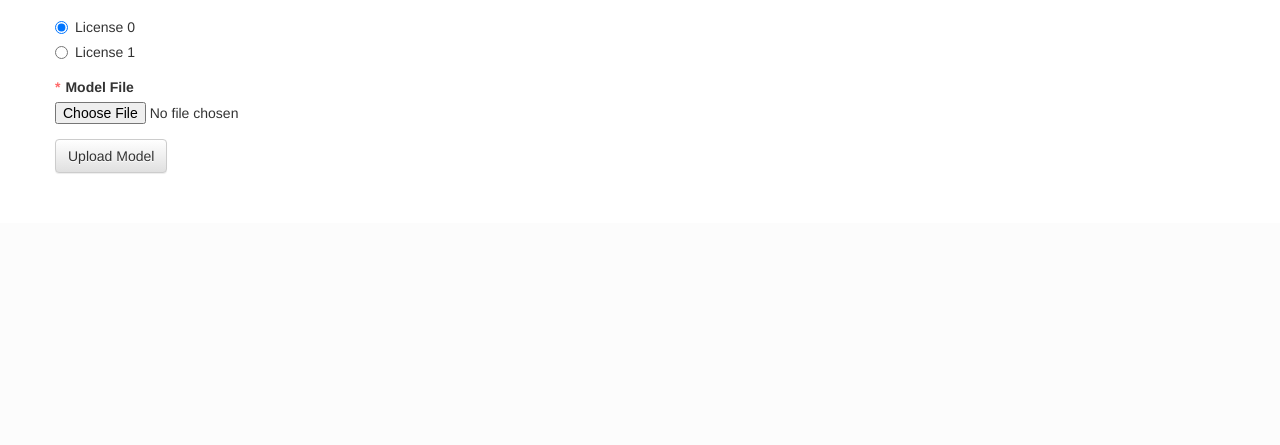
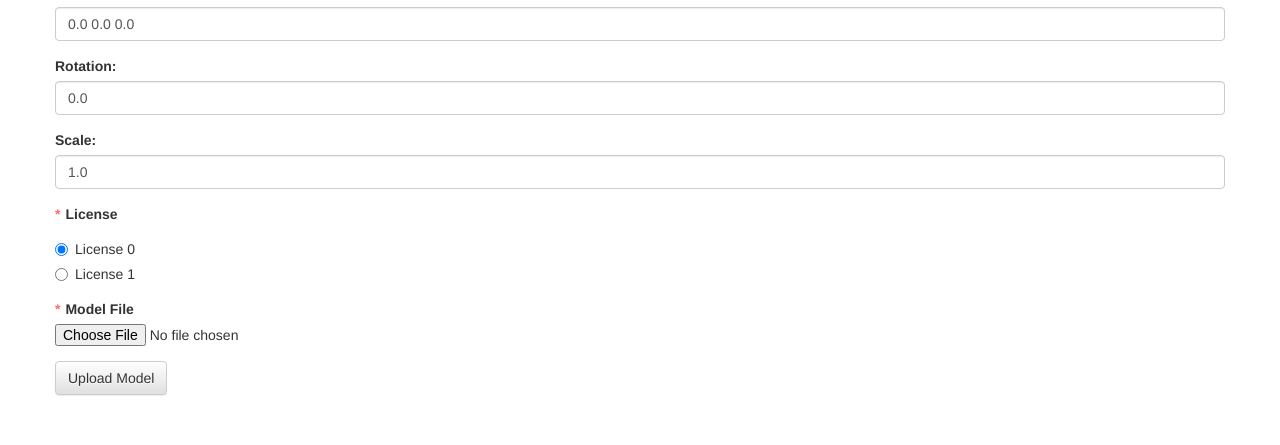
Before and after one commit to fossgis/3dmr, a Django app: page /upload in a window 1280 px wide. Shown: the part 1108-1553 px from the top of the page. Before the commit the page ends 1282 px from the top, so only its background shows below. Run offline with Django 3.2, Linux system fonts and the light colour scheme; the visitor is signed in with stand-in values (Sample User, id 1); data that the repository does not hold is empty; some libraries are stand-ins or nearby versions.

Commit message:
Added translation, rotation and scale fields when adding the model.

```diff
--- a/mainapp/forms.py
+++ b/mainapp/forms.py
@@ -43,6 +43,30 @@ class CategoriesField(forms.CharField):
 
         return value.split(', ')
 
+class TranslationField(forms.CharField):
+    def __init__(self, *args, **kwargs):
+        if not kwargs.get('widget'):
+            kwargs['widget'] = forms.TextInput(
+                attrs={
+                    'value': '0.0 0.0 0.0',
+                    'placeholder': '3 -4.5 1.03',
+                    'pattern': '^(+|-)?[0-9]+(\.[0-9]+)? (+|-)?[0-9]+(\.[0-9]+)? (+|-)?[0-9]+(\.[0-9]+)?$'
+                })
+
+            super(TranslationField, self).__init__(*args, **kwargs)
+
+    def to_python(self, value):
+        # Normalize string to a list of 3 ints
+        if not value:
+            return [0, 0, 0] # default value
+
+        numbers = list(map(float, value.split(' ')))
+
+        if len(numbers) != 3:
+            raise forms.ValidationError('Too many values', code='invalid')
+
+        return numbers
+
 class UploadForm(forms.Form):
     title = forms.CharField(
         label='Name', min_length=1, max_length=32, required=True,
@@ -66,8 +90,19 @@ class UploadForm(forms.Form):
     tags = TagField(
         label='Tags', max_length=1024, required=False)
 
+    translation = TranslationField(
+        label='Translation', max_length=100, required=False)
+
+    rotation = forms.FloatField(
+        label='Rotation', min_value=0, max_value=360, required=True, localize=True,
+        widget=forms.NumberInput(attrs={'placeholder': '45.5', 'value': '0.0'}))
+
+    scale = forms.FloatField(
+        label='Scale', required=True, localize=True,
+        widget=forms.NumberInput(attrs={'placeholder': '1.2', 'value': '1.0'}))
+
     license = forms.ChoiceField(
-        label='License', required=True, choices=LICENSES.items(), initial=0,
+        label='License', required=False, choices=LICENSES.items(), initial=0,
         widget=forms.RadioSelect)
 
     model_file = forms.FileField(
--- a/mainapp/templates/mainapp/upload.html
+++ b/mainapp/templates/mainapp/upload.html
@@ -61,6 +61,21 @@ body {
 				{% for error in form.longitude.errors %}<div class="alert alert-danger" role="alert">{{ error }}</div>{% endfor %}
 				{{ form.longitude }}
 			</div>
+			<div class="form-group">
+				<label for="{{ form.translation.id_for_translation }}">{{ form.translation.label }}:</label>
+				{% for error in form.translation.errors %}<div class="alert alert-danger" role="alert">{{ error }}</div>{% endfor %}
+				{{ form.translation }}
+			</div>
+			<div class="form-group">
+				<label for="{{ form.rotation.id_for_rotation }}">{{ form.rotation.label }}:</label>
+				{% for error in form.rotation.errors %}<div class="alert alert-danger" role="alert">{{ error }}</div>{% endfor %}
+				{{ form.rotation }}
+			</div>
+			<div class="form-group">
+				<label for="{{ form.scale.id_for_scale }}">{{ form.scale.label }}:</label>
+				{% for error in form.scale.errors %}<div class="alert alert-danger" role="alert">{{ error }}</div>{% endfor %}
+				{{ form.scale }}
+			</div>
 			<div class="form-group required">
 				<label>License</label>
 				{% for error in form.license.errors %}<div class="alert alert-danger" role="alert">{{ error }}</div>{% endfor %}
--- a/mainapp/views.py
+++ b/mainapp/views.py
@@ -155,11 +155,14 @@ def upload(request):
             request.session['post_data'] = request.POST
         elif form.is_valid():
             title = form.cleaned_data['title']
-            tags = form.cleaned_data['tags']
-            categories = form.cleaned_data['categories']
             description = form.cleaned_data['description']
             latitude = form.cleaned_data['latitude']
             longitude = form.cleaned_data['longitude']
+            categories = form.cleaned_data['categories']
+            tags = form.cleaned_data['tags']
+            translation = form.cleaned_data['translation']
+            rotation = form.cleaned_data['rotation']
+            scale = form.cleaned_data['scale']
             license = form.cleaned_data['license']
             model_file = request.FILES['model_file']
 
@@ -193,6 +196,11 @@ def upload(request):
                         location=location,
                         license=license,
                         author=request.user,
+                        translation_x=translation[0],
+                        translation_y=translation[1],
+                        translation_z=translation[2],
+                        rotation=rotation,
+                        scale=scale
                     )
 
                     m.save()
```
